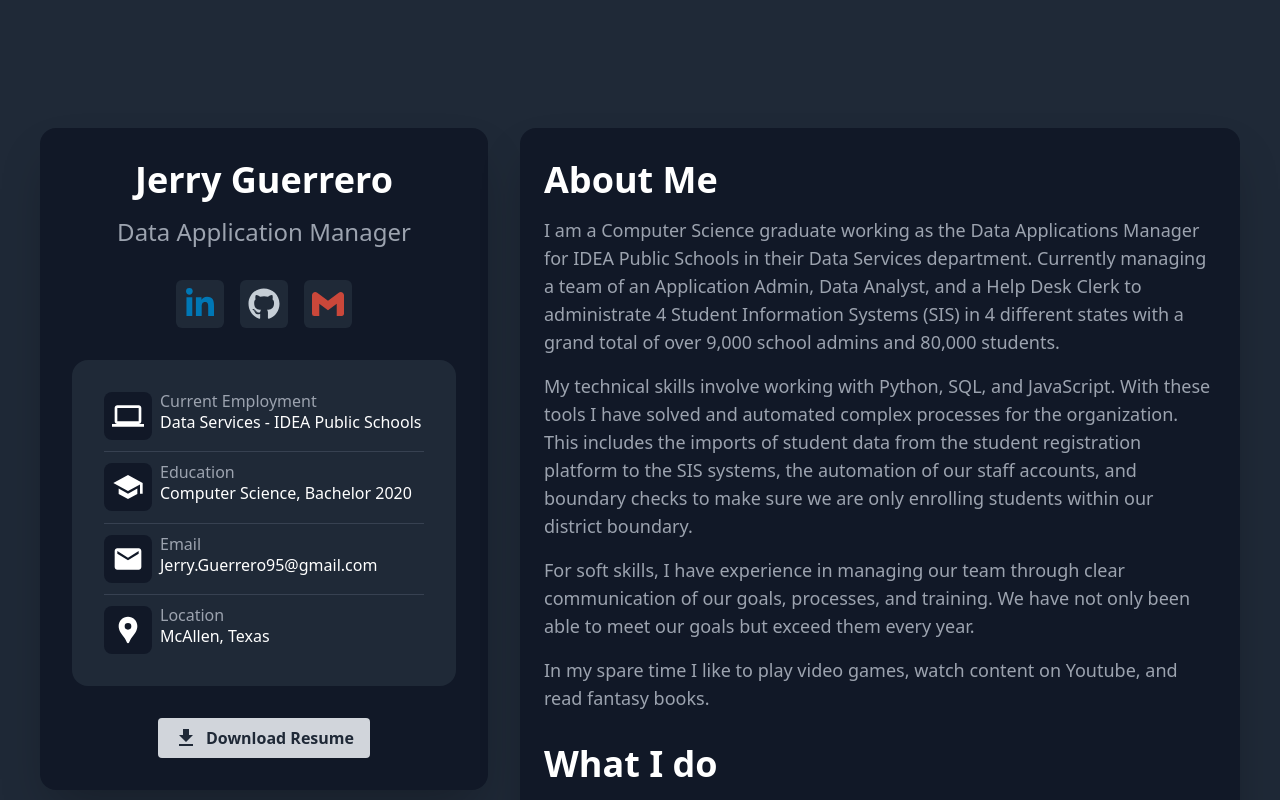
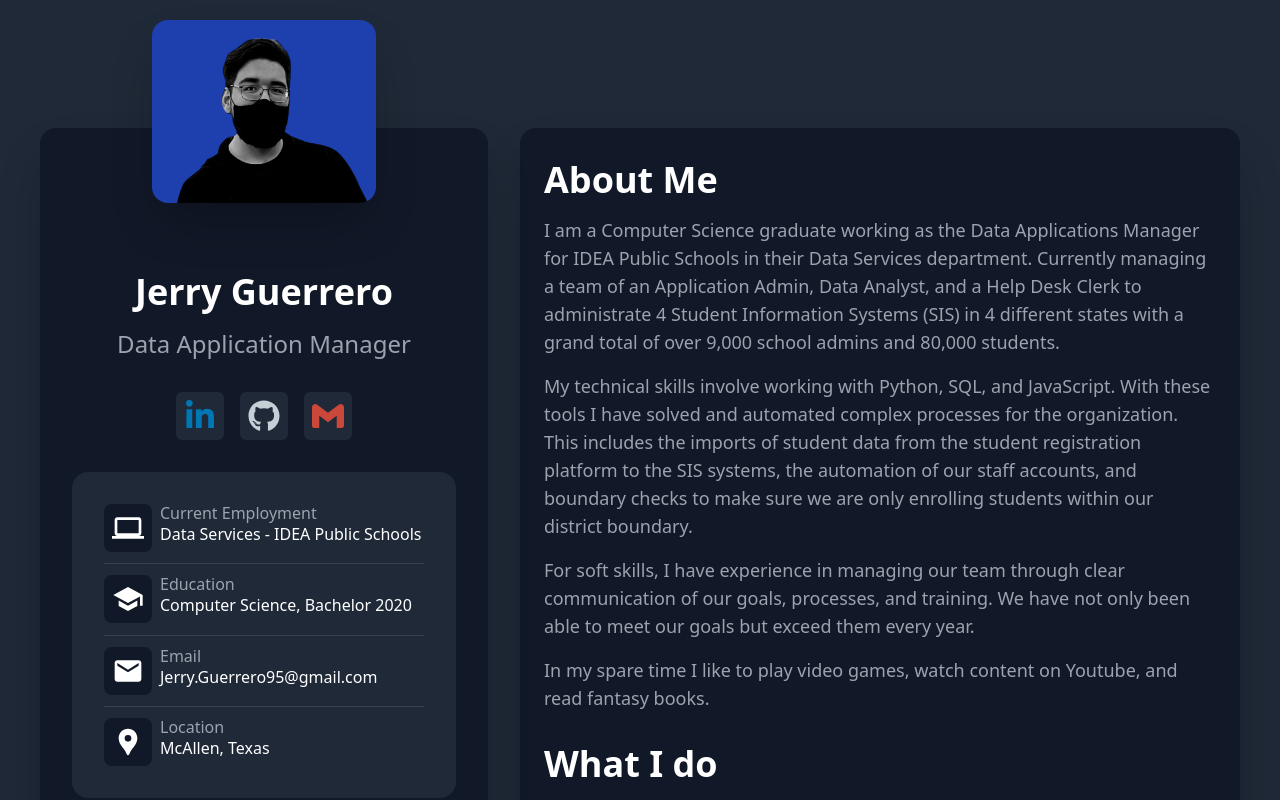
Before and after one commit to Durzo95/jerry-guerrero-portfolio, a Next.js app: page / in a window 1280 px wide. Shown: the top 800 px of the page. Built offline with nearby package versions, Linux system fonts and the light colour scheme.

Commit message:
Profile photo

```diff
--- a/components/Profile.tsx
+++ b/components/Profile.tsx
@@ -3,10 +3,14 @@ import ProfileTitle from "./ProfileTitle";
 import ProfileSocialLink from "./ProfileSocialLink";
 import ProfileDemoInfo from "./ProfileDemoInfo";
 import ProfileDownloadCV from "./ProfileDownloadCV";
+import ProfilePhoto from "./ProfilePhoto";
 
 export default function Profile() {
   return (
-    <div className="w-1/3 max-w-md min-w-[28rem] h-max p-8 bg-gray-900 rounded-2xl shadow-2xl text-white">
+    <div className="w-1/3 max-w-md min-w-[28rem] h-max p-8 bg-gray-900 rounded-2xl shadow-2xl text-white relative">
+      {/* Profile image */}
+      <ProfilePhoto />
+      <div className="mb-28" />
       {/* Profile Title */}
       <ProfileTitle />
       {/* The social media links */}
--- /dev/null
+++ b/components/ProfilePhoto.tsx
@@ -0,0 +1,15 @@
+import Image from "next/image";
+
+export default function ProfilePhoto() {
+  return (
+    <div className="absolute left-[50%] transform translate-x-[-50%] mt-[-140px]">
+      <Image
+        src="/Headshot.png"
+        alt="Jerry Guerrero"
+        width={300}
+        height={300}
+        className="bg-blue-800 rounded-2xl shadow-2xl"
+      />
+    </div>
+  );
+}
```
Also changed, not shown: public/Headshot.png (added).
